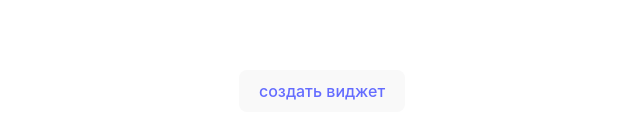
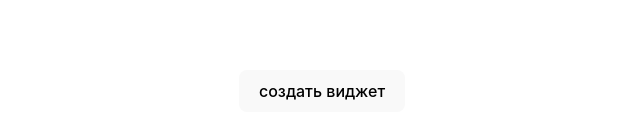
Before and after one commit to Aimejrh/vue-t, a Vue app: page / in a window 1280 px wide. Shown: the part 309-448 px from the top of the page, without its empty margins (318-958 px from the left). Built offline with nearby package versions, Linux system fonts and the light colour scheme.

Commit message:
button-link

```diff
--- a/src/pages/Home.vue
+++ b/src/pages/Home.vue
@@ -1,3 +1,5 @@
 <template>
-  <button><a href="/Task">создать виджет</a></button>
+  <router-link to="/Task">
+    <button>создать виджет</button>
+  </router-link>
 </template>
```
